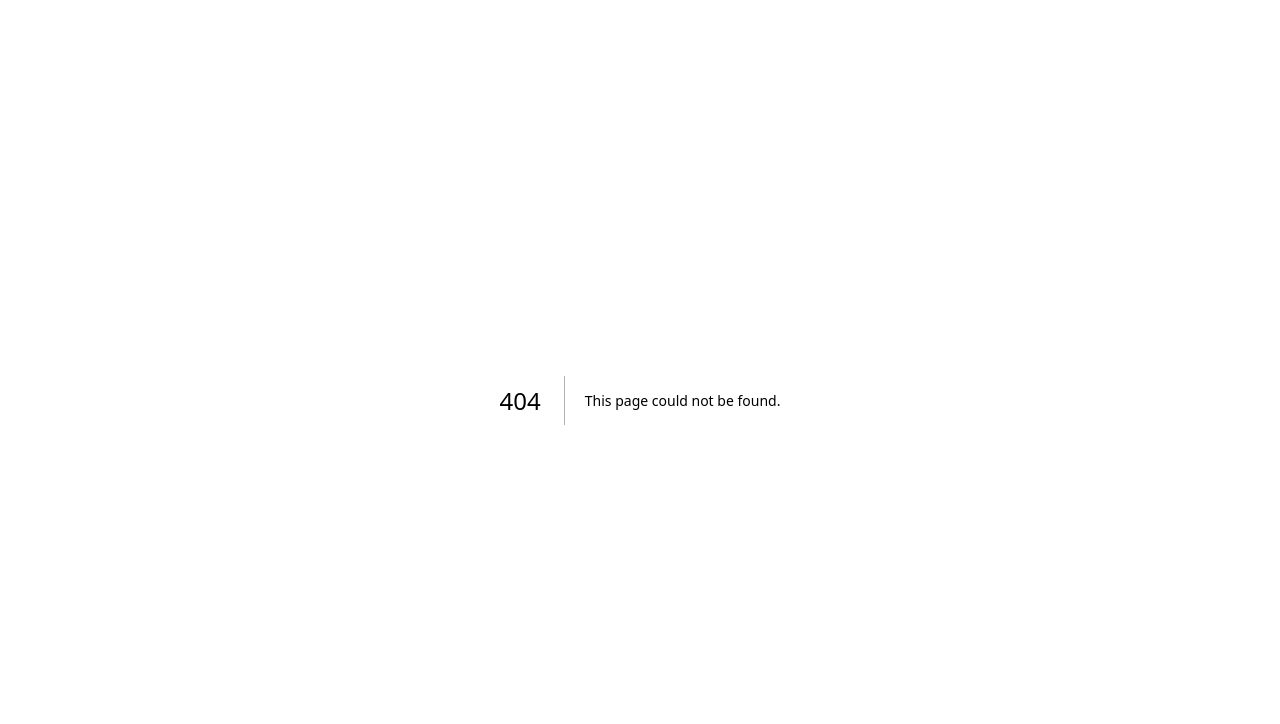
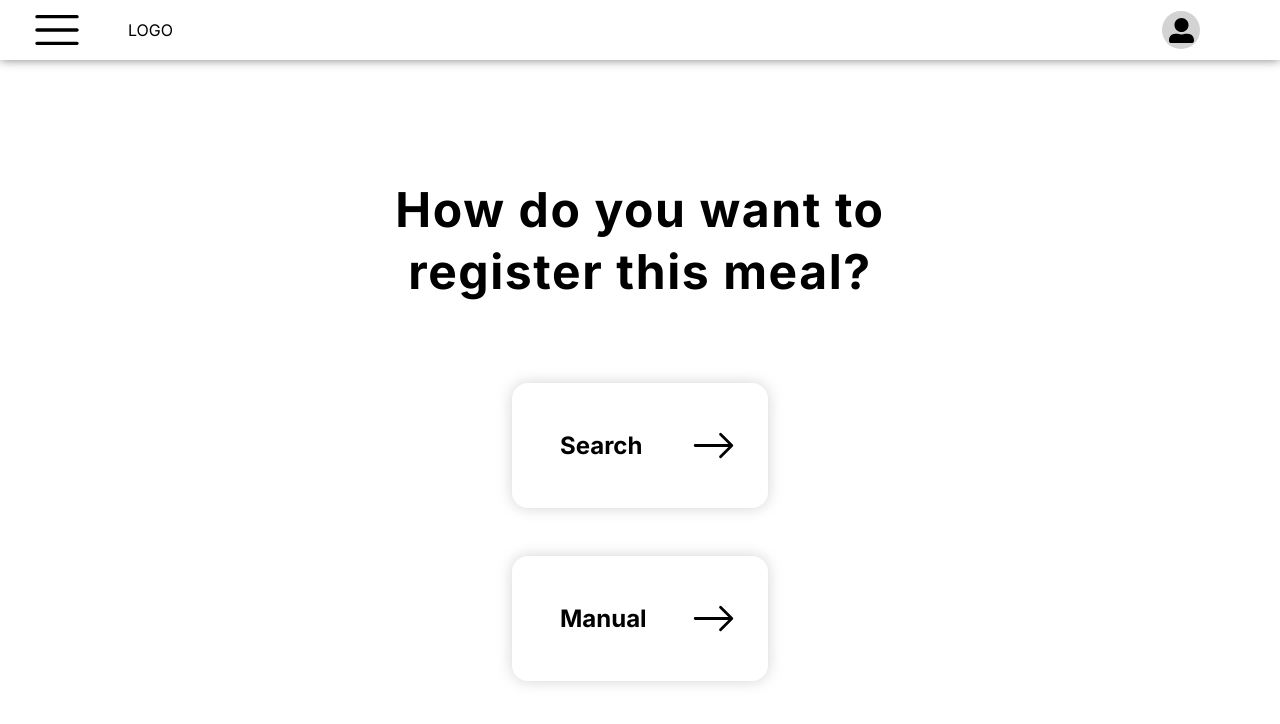
Before and after one commit to GermanS04/NutriPAI, a Next.js app in the folder Frontend/nutri-pal/: page /mealregistration in a window 1280 px wide. Before the commit this address had no page. Shown: the top 724 px of the page. Built offline with nearby package versions, Linux system fonts and the light colour scheme; no server answers.

Commit message:
added(meal registration option page and main topbar)

```diff
--- a/Frontend/nutri-pal/src/app/dashboard/page.tsx
+++ b/Frontend/nutri-pal/src/app/dashboard/page.tsx
@@ -23,14 +23,21 @@ export default function dashboard() {
         router.replace('/');
     }
 
+    const sendMealRegistration = () => {
+        router.replace('/mealregistration')
+    }
+
     return (
-        <div>
+        <main>
             <p>
                 {user?.email}
             </p>
+            <button onClick={sendMealRegistration}>
+                meal registration
+            </button>
             <button onClick={logout}>
                 logout
             </button>
-        </div>
+        </main>
     )
 }
--- a/Frontend/nutri-pal/src/app/gates/register/page.tsx
+++ b/Frontend/nutri-pal/src/app/gates/register/page.tsx
@@ -71,9 +71,10 @@ export default function register() {
             } catch (error) {
                 setError(true);
                 alert('An error has occured')
-                if (JSON.parse(JSON.stringify(error)).code.slice(5) === 'invalid-email') {
+                const err = JSON.parse(JSON.stringify(error)).code.slice(5);
+                if (err === 'invalid-email') {
                     setErrorEmail(true);
-                } else if (JSON.parse(JSON.stringify(error)).code.slice(5) === 'weak-password') {
+                } else if (err === 'weak-password') {
                     setErrorPassword(true);
                 }
             }
--- /dev/null
+++ b/Frontend/nutri-pal/src/app/mealregistration/page.tsx
@@ -0,0 +1,38 @@
+'use client'
+
+import '@/styles/mealRegistration.css'
+import { BsArrowRight } from "react-icons/bs";
+import { TopBarMain } from '@/components/navigation/TopBarMain';
+
+export default function mealregistration() {
+    const ARROW_SIZE = 45;
+
+    return (
+        <>
+            <TopBarMain />
+            <main className='meal-register-main-container'>
+                <div className='meal-register-title'>
+                    How do you want to register this meal?
+                </div>
+                <div className='meal-register-option-container'>
+                    <button className='meal-register-option'>
+                        <div className='meal-register-option-text'>
+                            Search
+                        </div>
+                        <div className='meal-register-option-icon'>
+                            <BsArrowRight size={ARROW_SIZE} />
+                        </div>
+                    </button>
+                    <button className='meal-register-option'>
+                        <div className='meal-register-option-text'>
+                            Manual
+                        </div>
+                        <div className='meal-register-option-icon'>
+                            <BsArrowRight size={ARROW_SIZE} />
+                        </div>
+                    </button>
+                </div>
+            </main>
+        </>
+    )
+}
--- /dev/null
+++ b/Frontend/nutri-pal/src/components/navigation/TopBarMain.tsx
@@ -0,0 +1,60 @@
+'use client'
+
+import '@/styles/TopBarMain.css'
+import { RxHamburgerMenu } from "react-icons/rx";
+import { auth } from '@/app/firebase-config';
+import axios from 'axios';
+import { useEffect, useState } from 'react';
+import { BASE_URL_REST_API } from '@/app/consts';
+import { onAuthStateChanged } from 'firebase/auth';
+import { FaUserAlt } from "react-icons/fa";
+
+export const TopBarMain = () => {
+    const [user, setUser] = useState({})
+    const [name, setName] = useState('')
+    const [getFlag, setGetFlag] = useState(false)
+
+    // Setting the user that was authenticated by Firebase to a variable
+    onAuthStateChanged(auth, (user) => {
+        if (user) {
+            setUser(user);
+            setGetFlag(true);
+        }
+    })
+
+    const HAMBURGER_SIZE = 50;
+    const USER_ICON_SIZE = 25;
+
+    useEffect(() => {
+        if (getFlag) {
+            const USER_ID_API = BASE_URL_REST_API + 'users/' + user.uid;
+            console.log(USER_ID_API)
+            axios.get(USER_ID_API)
+                .then((response) => { setName(response.data.name) })
+                .catch((error) => { alert('There has been an error when getting the user info by uid' + error) })
+        }
+    }, [getFlag])
+
+    useEffect(() => {
+        console.log(name)
+    }, [name])
+
+    return (
+        <div className="topbarmain-main-container">
+            <div className='topbarmain-burger-icon-container'>
+                <button>
+                    <RxHamburgerMenu size={HAMBURGER_SIZE} />
+                </button>
+            </div>
+            <div className='topbarmain-logo-container'>
+                LOGO
+            </div>
+            <div className='topbarmain-profile-container'>
+                <div className='topbarmain-profile-icon-container'>
+                    <FaUserAlt size={USER_ICON_SIZE} />
+                </div>
+                {name}
+            </div>
+        </div>
+    )
+}
--- a/Frontend/nutri-pal/src/components/navigation/TopbarLanding.tsx
+++ b/Frontend/nutri-pal/src/components/navigation/TopbarLanding.tsx
@@ -23,7 +23,6 @@ export const TopbarLanding = () => {
     }
 
     const goRegister = () => {
-        console.log(user)
         if (Object.keys(user).length === 0) {
             router.push('/gates/register')
         } else {
--- /dev/null
+++ b/Frontend/nutri-pal/src/styles/TopBarMain.css
@@ -0,0 +1,39 @@
+
+.topbarmain-main-container{
+    display: flex;
+    flex-direction: row;
+    width: 100vw;
+    justify-content: space-around;
+    height: 7.5vh;
+    box-shadow: 0 0 10px gray;
+}
+
+.topbarmain-main-container div{
+    display: flex;
+    align-items: center;
+}
+
+.topbarmain-burger-icon-container{
+    justify-content: flex-start;
+    width: 10%;
+    padding-left: 2rem;
+}
+
+.topbarmain-logo-container{
+    justify-content: flex-start;
+    width: 20%;
+}
+
+.topbarmain-profile-container{
+    justify-content: flex-end;
+    width: 70%;
+    height: 100%;
+    padding-right: 5rem;
+    gap: 1rem;
+}
+
+.topbarmain-profile-icon-container{
+    background-color: lightgray;
+    border-radius: 50%;
+    padding: 0.4rem;
+}
--- /dev/null
+++ b/Frontend/nutri-pal/src/styles/mealRegistration.css
@@ -0,0 +1,52 @@
+
+.meal-register-main-container{
+    display: flex;
+    flex-direction: column;
+    min-height: 92.5vh;
+    text-align: center;
+    justify-content: center;
+    align-items: center;
+    gap: 5rem;
+}
+
+.meal-register-title{
+    width: 40vw;
+    font-size: 3rem;
+    font-weight: bold;
+    letter-spacing: 0.1rem;
+    line-height: 130%;
+}
+
+.meal-register-option-container{
+    display: flex;
+    flex-direction: column;
+    justify-content: center;
+    align-items: center;
+    background-color: white;
+    width: 20vw;
+    gap: 3rem;
+}
+
+.meal-register-option{
+    display: flex;
+    align-items: center;
+    justify-content: center;
+    width: 100%;
+    background-color: white;
+    padding: 2.5rem 2rem 2.5rem 3rem;
+    border-radius: 1rem;
+    box-shadow: 0 0 15px lightgray;
+}
+
+.meal-register-option-icon{
+    display: flex;
+    justify-content: flex-end;
+    width: 50%;
+}
+
+.meal-register-option-text{
+    font-size: 1.5rem;
+    font-weight: bold;
+    text-align: left;
+    width: 50%;
+}
```
